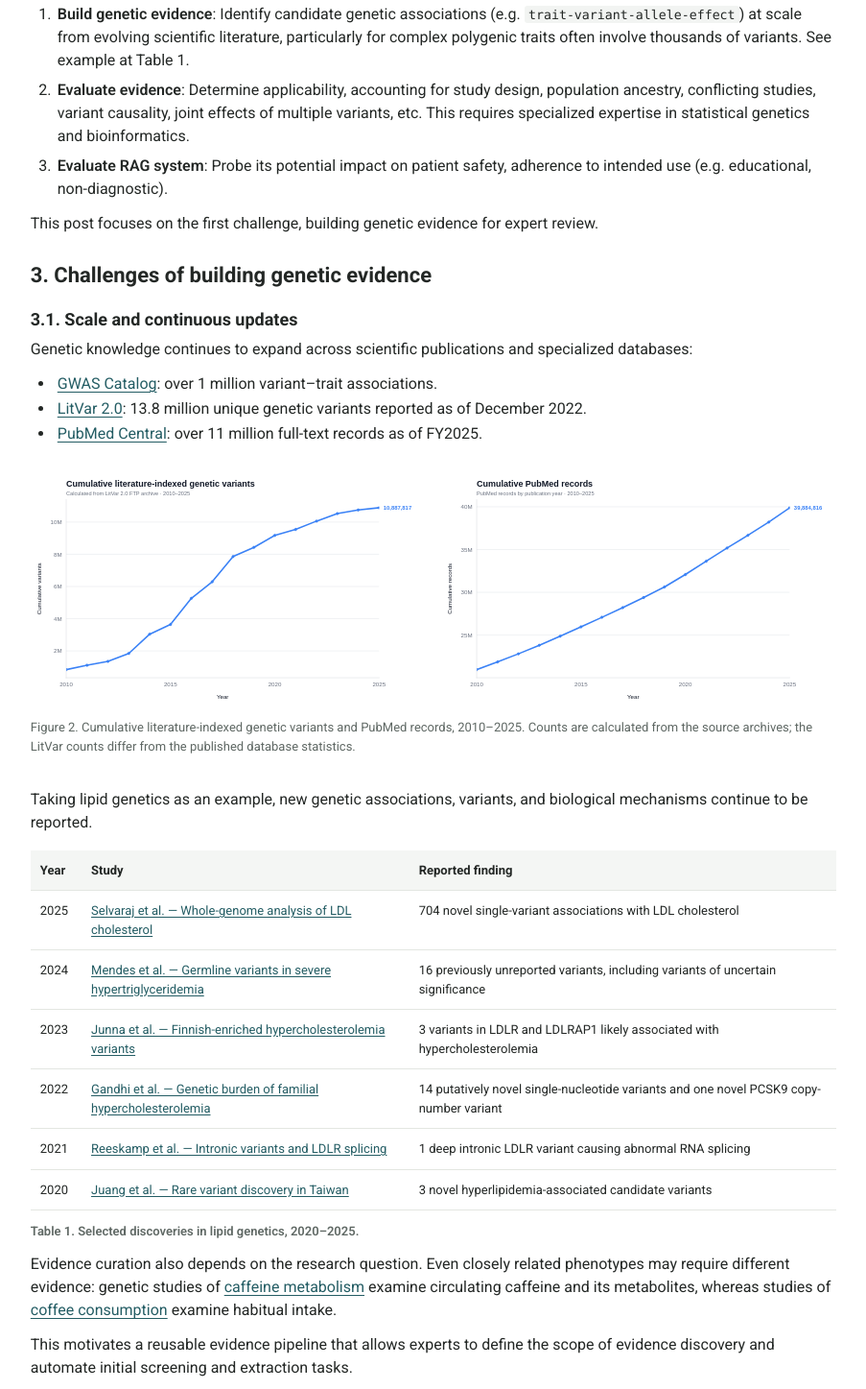
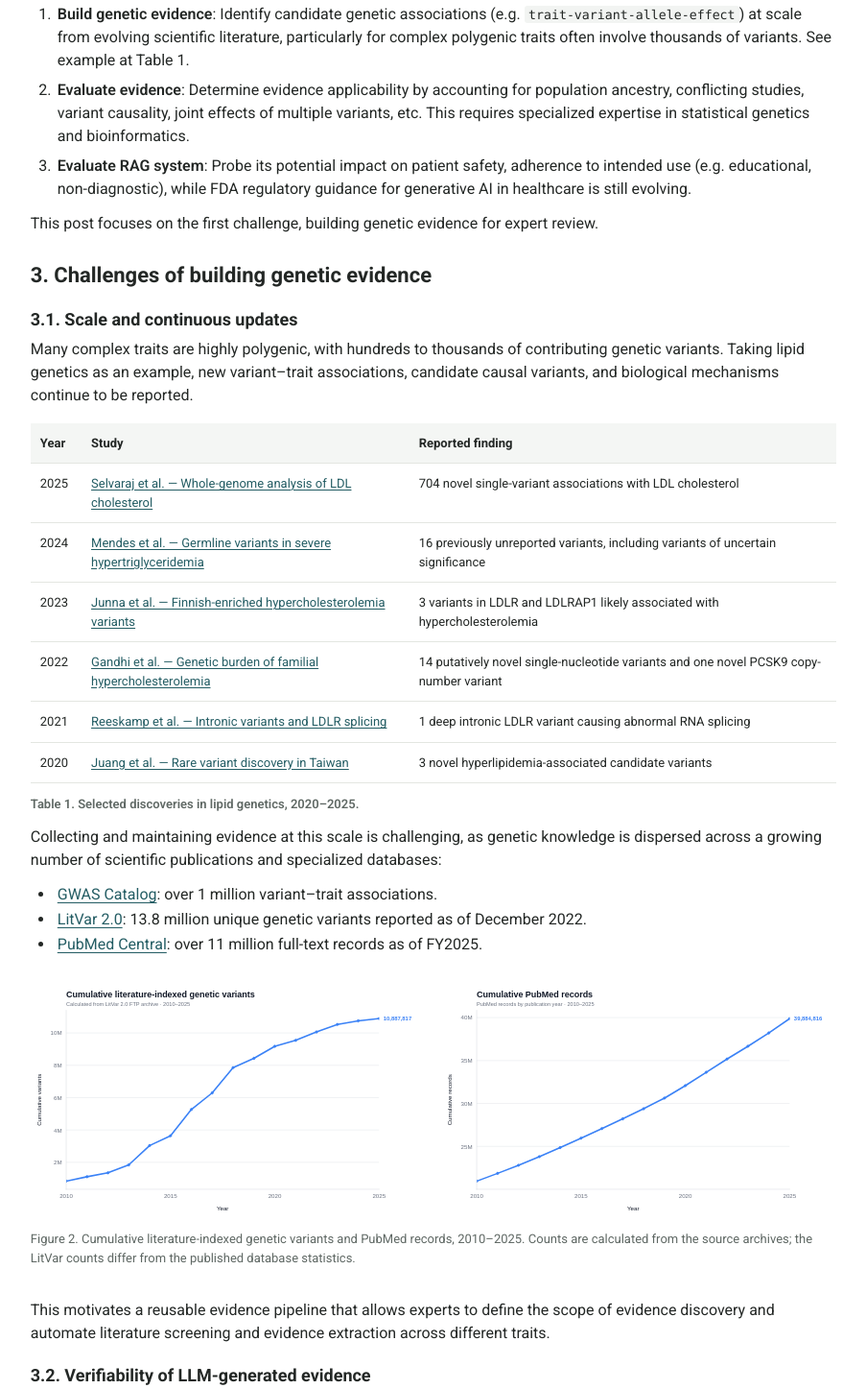
Before and after one commit to r09246006/blog, a plain HTML site: page index.html in a window 1280 px wide. Shown: the part 1217-2664 px from the top of the page at 96% size, without its empty margins (331-1234 px from the left). Drawn offline with Linux system fonts and the light colour scheme.

Commit message:
Update index.html

```diff
--- a/index.html
+++ b/index.html
@@ -42,28 +42,23 @@
 <p><strong>Build genetic evidence</strong>: Identify candidate genetic associations (e.g. <code>trait-variant-allele-effect</code>) at scale from evolving scientific literature, particularly for complex polygenic traits often involve thousands of variants. See example at Table 1.</p>
 </li>
 <li>
-<p><strong>Evaluate evidence</strong>: Determine applicability, accounting for study design, population ancestry, conflicting studies, variant causality, joint effects of multiple variants, etc. This requires specialized expertise in statistical genetics and bioinformatics.</p>
+<p><strong>Evaluate evidence</strong>: Determine evidence applicability by accounting for population ancestry, conflicting studies, variant causality, joint effects of multiple variants, etc. This requires specialized expertise in statistical genetics and bioinformatics.</p>
 </li>
 <li>
-<p><strong>Evaluate RAG system</strong>: Probe its potential impact on patient safety, adherence to intended use (e.g. educational, non-diagnostic).</p>
+<p><strong>Evaluate RAG system</strong>: Probe its potential impact on patient safety, adherence to intended use (e.g. educational, non-diagnostic), while FDA regulatory guidance for generative AI in healthcare is still evolving.</p>
 </li>
 </ol>
 <p>This post focuses on the first challenge, building genetic evidence for expert review.</p>
+
+
 <h2 id="3-challenges-of-building-genetic-evidence">3. Challenges of building genetic evidence</h2>
+
 <h3 id="3-1-scale-and-continuous-updates">3.1. Scale and continuous updates</h3>
-<p>Genetic knowledge continues to expand across scientific publications and specialized databases:</p>
-<ul>
-<li><a href="https://www.ebi.ac.uk/gwas/docs/news/">GWAS Catalog</a>: over 1 million variant–trait associations.</li>
-<li><a href="https://pmc.ncbi.nlm.nih.gov/articles/PMC11096795/">LitVar 2.0</a>: 13.8 million unique genetic variants reported as of December 2022.</li>
-<li><a href="https://pmc.ncbi.nlm.nih.gov/about/intro/">PubMed Central</a>: over 11 million full-text records as of FY2025.</li>
-</ul>
-<figure class="article-figure"><div class="figure-grid">
-<img alt="Cumulative literature-indexed genetic variants" src="assets/genome-rag/litvar_cumulative_variants.svg"/>
-<img alt="Cumulative PubMed records" src="assets/genome-rag/pubmed_cumulative_records.svg"/>
-</div><figcaption><em>Figure 2. Cumulative literature-indexed genetic variants and PubMed records, 2010–2025. Counts are calculated from the source archives; the LitVar counts differ from the published database statistics.</em></figcaption></figure>
 
-<p>Taking lipid genetics as an example, new genetic associations, variants, and biological mechanisms continue to be reported.</p>
-<div aria-label="Data table 1; scroll horizontally if needed" class="table-scroll" role="region" tabindex="0"><table>
+<p>Many complex traits are highly polygenic, with hundreds to thousands of contributing genetic variants. Taking lipid genetics as an example, new variant–trait associations, candidate causal variants, and biological mechanisms continue to be reported.</p>
+
+<div aria-label="Data table 1; scroll horizontally if needed" class="table-scroll" role="region" tabindex="0">
+<table>
 <thead>
 <tr>
 <th scope="col">Year</th>
@@ -103,17 +98,40 @@
 <td>3 novel hyperlipidemia-associated candidate variants</td>
 </tr>
 </tbody>
-</table></div>
+</table>
+</div>
+
 <p><em><strong>Table 1. Selected discoveries in lipid genetics, 2020–2025.</strong></em></p>
-<p>Evidence curation also depends on the research question. Even closely related phenotypes may require different evidence: genetic studies of <a href="https://pubmed.ncbi.nlm.nih.gov/27702941/">caffeine metabolism</a> examine circulating caffeine and its metabolites, whereas studies of <a href="https://pubmed.ncbi.nlm.nih.gov/25288136/">coffee consumption</a> examine habitual intake.</p>
-<p>This motivates a reusable evidence pipeline that allows experts to define the scope of evidence discovery and automate initial screening and extraction tasks.</p>
+
+<p>Collecting and maintaining evidence at this scale is challenging, as genetic knowledge is dispersed across a growing number of scientific publications and specialized databases:</p>
+
+<ul>
+<li><a href="https://www.ebi.ac.uk/gwas/docs/news/">GWAS Catalog</a>: over 1 million variant–trait associations.</li>
+<li><a href="https://pmc.ncbi.nlm.nih.gov/articles/PMC11096795/">LitVar 2.0</a>: 13.8 million unique genetic variants reported as of December 2022.</li>
+<li><a href="https://pmc.ncbi.nlm.nih.gov/about/intro/">PubMed Central</a>: over 11 million full-text records as of FY2025.</li>
+</ul>
+
+<figure class="article-figure">
+<div class="figure-grid">
+<img alt="Cumulative literature-indexed genetic variants" src="assets/genome-rag/litvar_cumulative_variants.svg"/>
+<img alt="Cumulative PubMed records" src="assets/genome-rag/pubmed_cumulative_records.svg"/>
+</div>
+<figcaption><em>Figure 2. Cumulative literature-indexed genetic variants and PubMed records, 2010–2025. Counts are calculated from the source archives; the LitVar counts differ from the published database statistics.</em></figcaption>
+</figure>
+
+<p>This motivates a reusable evidence pipeline that allows experts to define the scope of evidence discovery and automate literature screening and evidence extraction across different traits.</p>
+
 <h3 id="3-2-verifiability-of-llm-generated-evidence">3.2. Verifiability of LLM-generated evidence</h3>
+
 <p>While LLMs offer an approach to processing scientific literature at scale, their outputs require expert verification.</p>
+
 <ul>
 <li>Are the model's classification decisions consistent?</li>
 <li>Can the extracted claims be traced to supporting evidence in the source study?</li>
 </ul>
-<p>The challenge is to automate evidence collection without making subsequent expert verification unnecessarily difficult.</p>
+
+<p>The challenge worth solving here is to automate evidence collection without making subsequent expert verification unnecessarily difficult.</p>
+
 <h2 id="4-method">4. Method</h2>
 <figure class="article-figure"><div class="figure-single">
 <img alt="LLM-assisted genetic evidence pipeline" src="assets/genome-rag/pipeline.svg"/>
```
